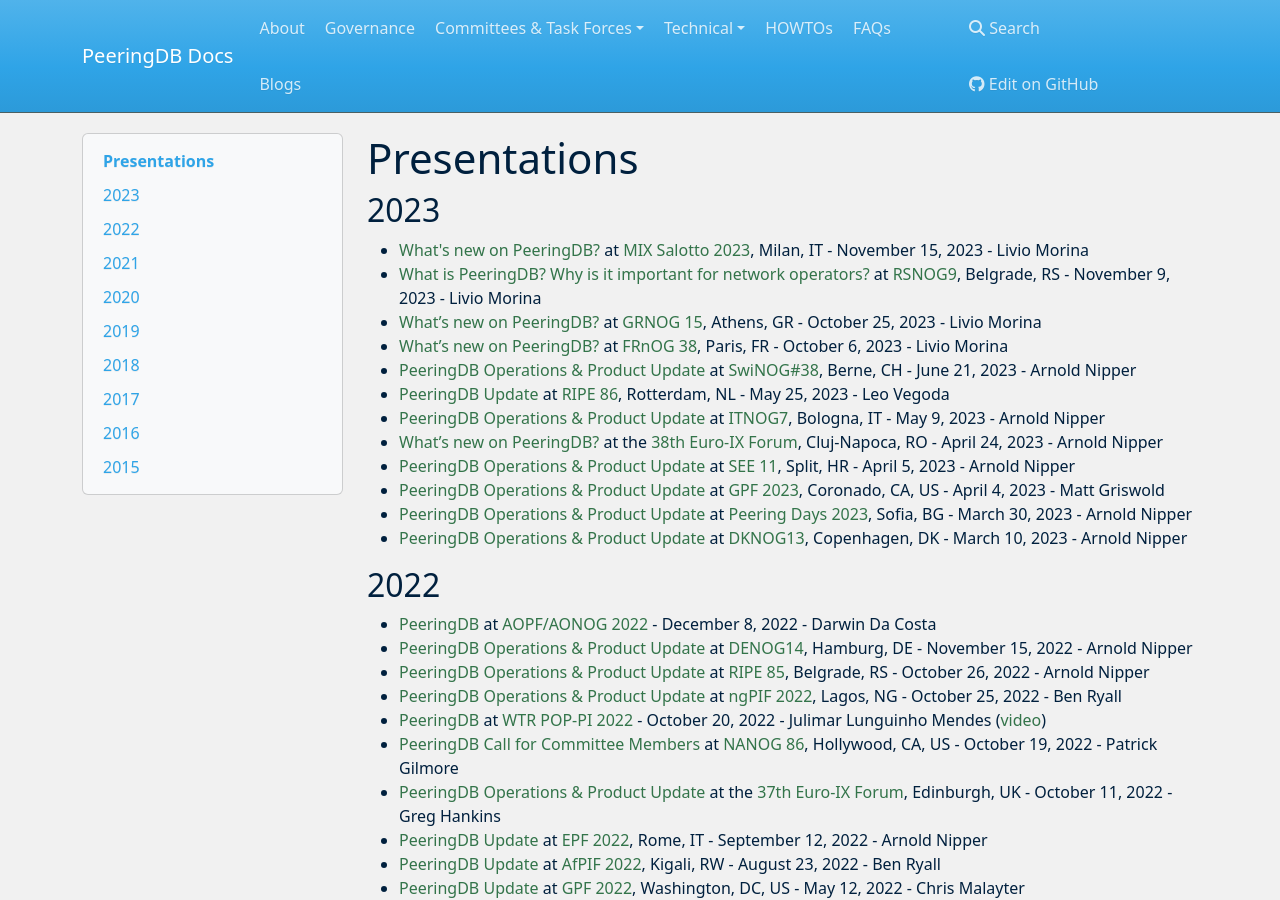
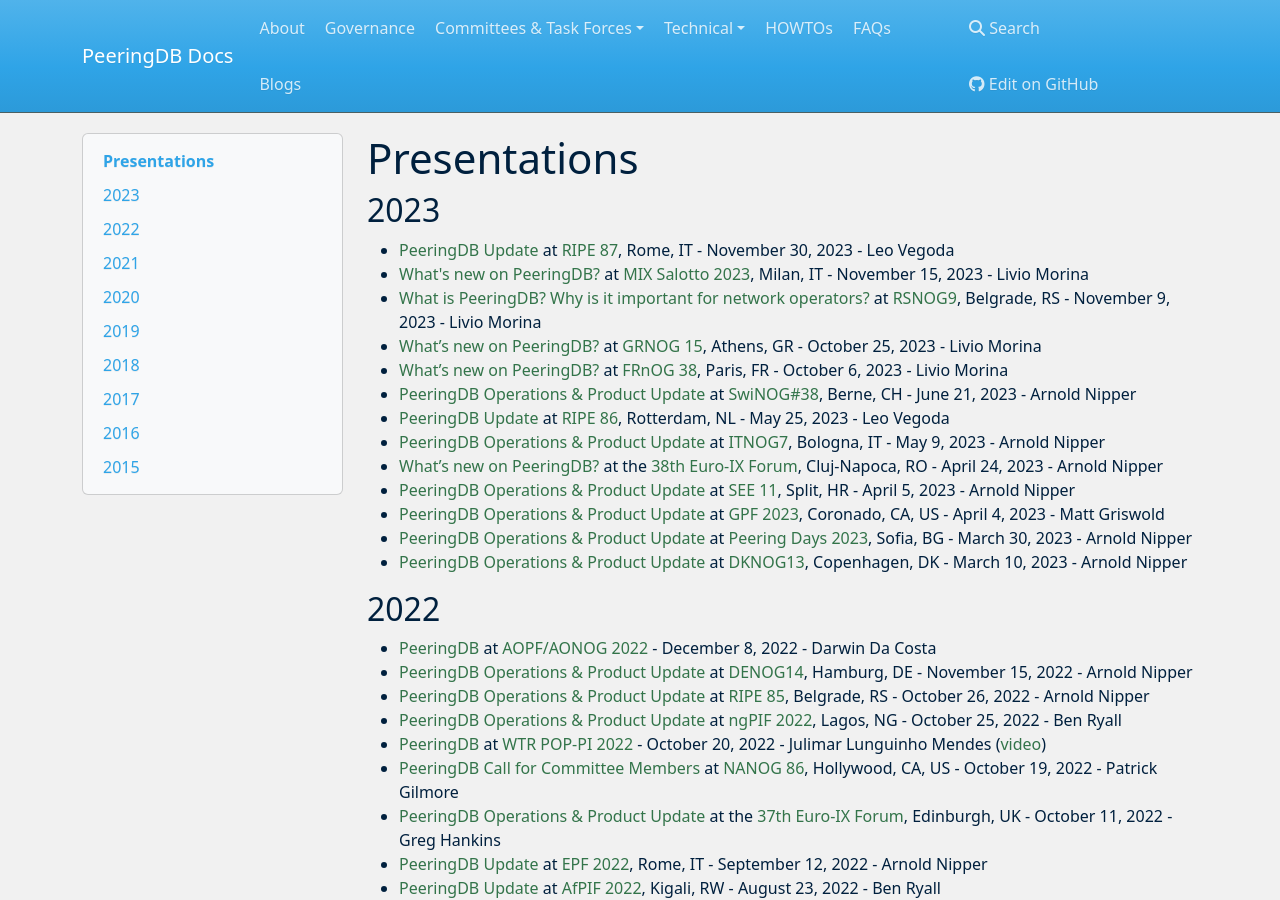
Before and after one commit to peeringdb/docs, an MkDocs documentation site: the page built from docs/presentations.md, in a window 1280 px wide and 900 px high. Built offline with MkDocs 1.6.1, drawn with Linux system fonts in a browser that asks for light colours; nearby versions of some CDN libraries.

Commit message:
Added Leo's RIPE 87 presentation.

```diff
--- a/docs/presentations.md
+++ b/docs/presentations.md
@@ -2,12 +2,13 @@
 
 ## 2023
 
+- [PeeringDB Update](presentation/20231130_RIPE87_Leo_Vegoda.pdf) at [RIPE 87](https://ripe87.ripe.net/programme/meeting-plan/connect-wg/), Rome, IT - November 30, 2023 - Leo Vegoda
 - [What's new on PeeringDB?](presentation/20231115_SALOTTO2023_Livio_Morina.pdf) at [MIX Salotto 2023](https://salotto.mix-it.net/en/), Milan, IT - November 15, 2023 - Livio Morina
 - [What is PeeringDB? Why is it important for network operators?](presentation/20231109_RSNOG9_Livio_Morina.pdf) at [RSNOG9](https://rsnog.rs/events/ninth-rsnog-conference/?lang=en), Belgrade, RS - November 9, 2023 - Livio Morina
 - [What’s new on PeeringDB?](presentation/20231025_GRNOG15_Livio_Morina.pdf) at [GRNOG 15](https://grnog.indico.nogalliance.org/event/8/), Athens, GR - October 25, 2023 - Livio Morina
 - [What’s new on PeeringDB?](presentation/20231006_FRNOG38_Livio_Morina.pdf) at [FRnOG 38](https://www.frnog.org/?page=meetings&lang=en), Paris, FR - October 6, 2023 - Livio Morina
 - [PeeringDB Operations & Product Update](presentation/20230621_SwiNOG38_Arnold_Nipper.pdf) at [SwiNOG#38](https://www.swinog.ch/meetings/swinog38/), Berne, CH - June 21, 2023 - Arnold Nipper
-- [PeeringDB Update](presentation/20230525_RIPE86_Leo_Vegoda.pdf) at [RIPE 86](https://ripe86.ripe.net/), Rotterdam, NL - May 25, 2023 - Leo Vegoda
+- [PeeringDB Update](presentation/20230525_RIPE86_Leo_Vegoda.pdf) at [RIPE 86](https://ripe86.ripe.net/programme/meeting-plan/connect-wg/), Rotterdam, NL - May 25, 2023 - Leo Vegoda
 - [PeeringDB Operations & Product Update](presentation/20230510_ITNOG7_Arnold_Nipper.pdf) at [ITNOG7](https://www.itnog.it/itnog7/), Bologna, IT - May 9, 2023 - Arnold Nipper
 - [What’s new on PeeringDB?](presentation/20230424_38_Euro-IX_Arnold_Nipper.pdf) at the [38th Euro-IX Forum](https://www.euro-ix.net/en/events/fora/38th-euro-ix-forum/program/), Cluj-Napoca, RO - April 24, 2023 - Arnold Nipper
 - [PeeringDB Operations & Product Update](presentation/20230404_SEE11_Arnold_Nipper.pdf) at [SEE 11](https://www.ripe.net/participate/meetings/regional-meetings/see/see-11), Split, HR - April 5, 2023 - Arnold Nipper
```
Also changed, not shown: 1 other file.
